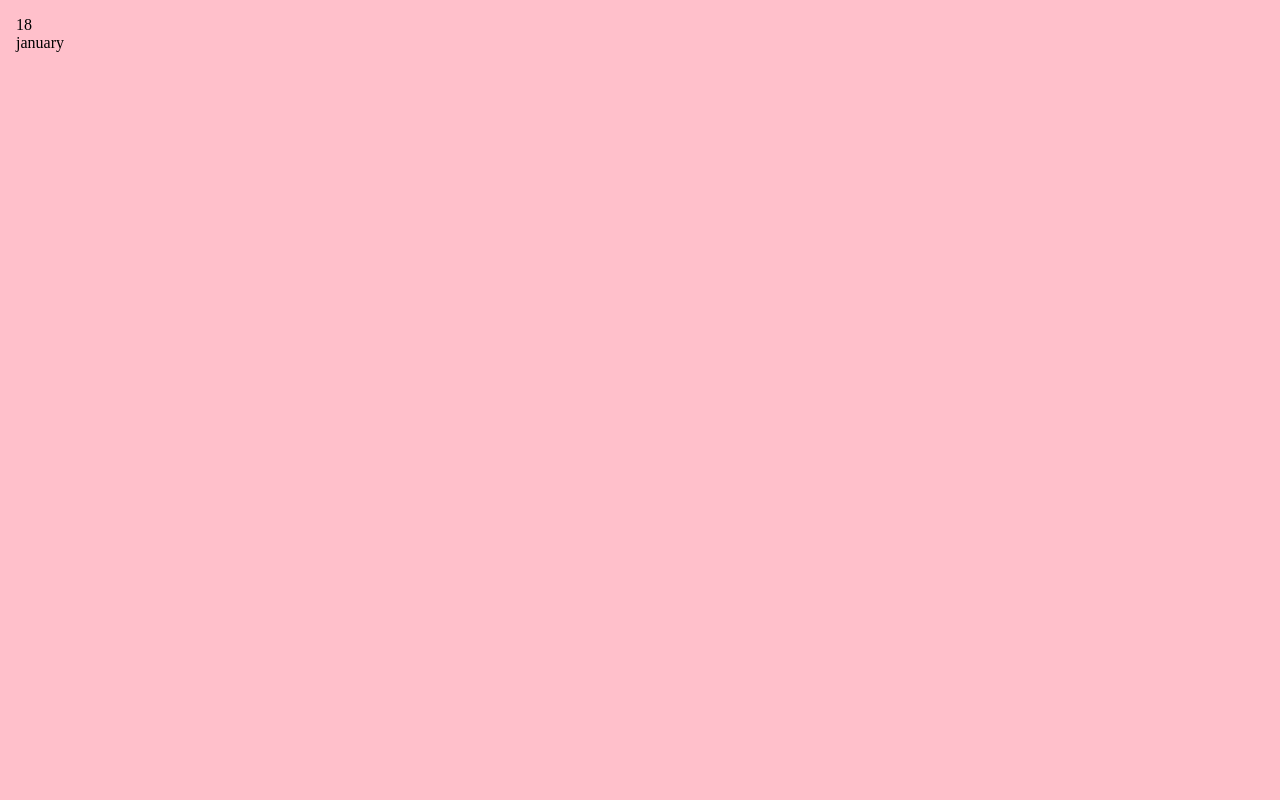
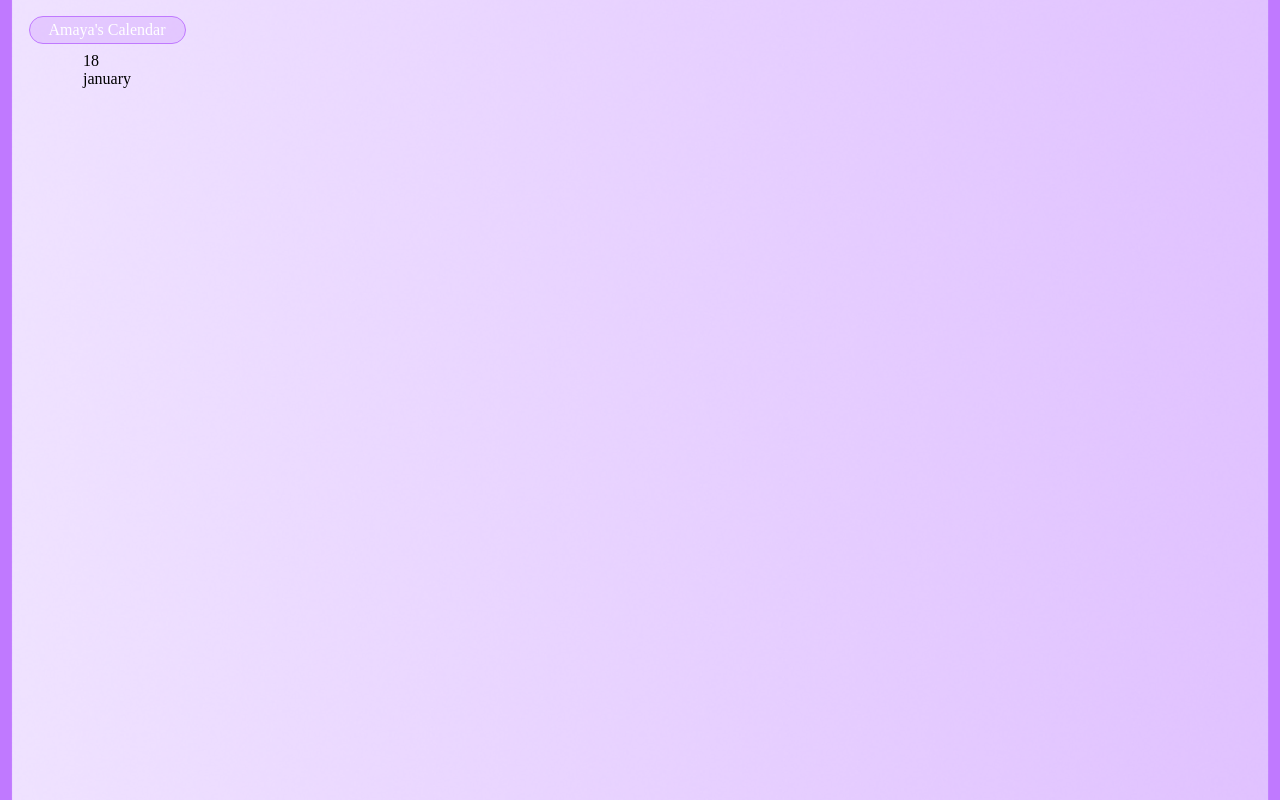
Before and after one commit to amaya-samirah/Little-Calendar, a website: page my-electron-app/index.html in a window 1280 px wide. Drawn offline with Linux system fonts and the light colour scheme.

Commit message:
Added background and title box

```diff
--- a/my-electron-app/index.html
+++ b/my-electron-app/index.html
@@ -8,6 +8,7 @@
 
   <body>
     <div class="app">
+        <div class="title">Amaya's Calendar</div>
       <div id="calendar">
         <div id="day"></div>
         <div id="month"></div>
--- a/my-electron-app/main.js
+++ b/my-electron-app/main.js
@@ -8,7 +8,7 @@ function createWindow() {
     maximizable: false,
     fullscreenable: false,
     frame: false,
-    transparent: false,
+    transparent: true,
     webPreferences: {
       contextIsolation: true
     }
--- a/my-electron-app/styles.css
+++ b/my-electron-app/styles.css
@@ -6,13 +6,23 @@ body {
     margin: 0;
     width: 100vw;
     height: 100vh;
-    background: pink;
     user-select: none;
     -webkit-app-region: drag;
+    background-image: url("assets/outer-frame-bg.png");
+    background-size: cover;
+    background-repeat: no-repeat;
+    background-position: center;
+    border-radius: 20px;
 }
 
 .app {
-    padding: 16px;
+    display: flex;
+    flex-direction: column;
+    justify-content: center;
+    align-items: center;
+    gap: 0.5rem;
+    width: 13.375rem;
+    padding: 1rem 1.0625rem;
 }
 
 button,
@@ -22,3 +32,25 @@ select {
     -webkit-app-region: no-drag;
     cursor: pointer;
 }
+
+.title {
+    /* title box */
+    display: flex;
+    width: 157px;
+    padding: 0.25rem 0.625rem;
+    justify-content: center;
+    align-items: center;
+
+    border-radius: 6.25rem;
+    border: 1px solid #C079FF;
+    background: rgba(210, 164, 255, 0.40);
+
+    color: var(--white, #FFF);
+
+    /* title */
+    font-family: "Pixelify Sans";
+    font-size: 1rem;
+    font-style: normal;
+    font-weight: 400;
+    line-height: normal;
+}
```
Also changed, not shown: my-electron-app/assets/inner-frame-bg.png (added), my-electron-app/assets/outer-frame-bg.png (added).
